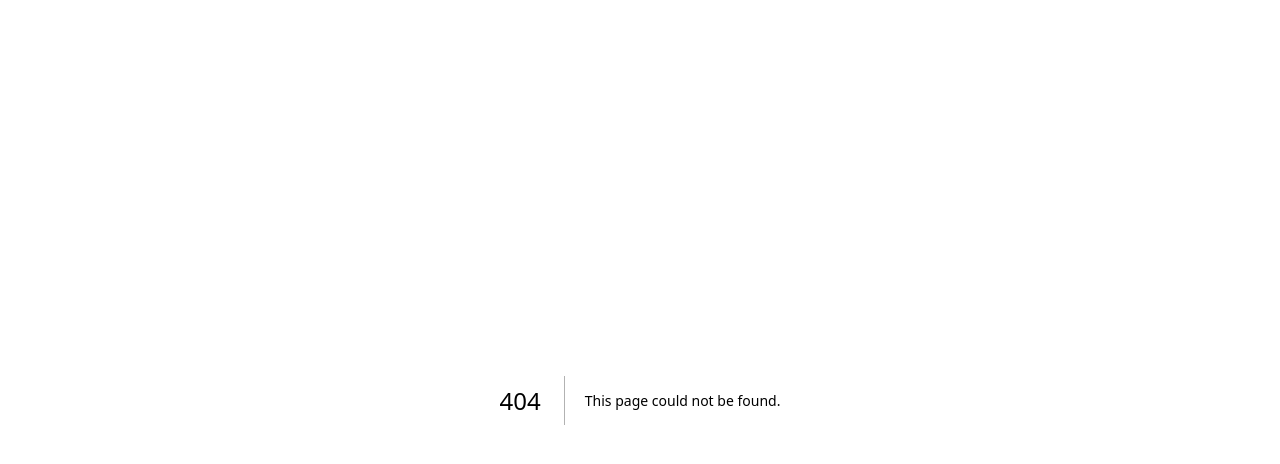
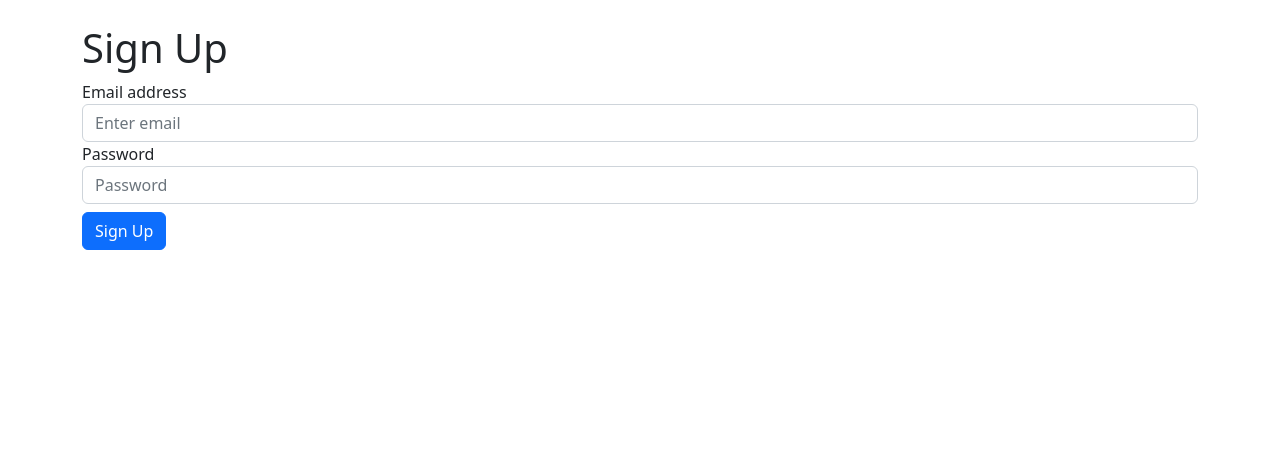
Before and after one commit to torressam333/ticket-hub-microservices, a Next.js app in the folder tickethub-client/: page /auth/signup in a window 1280 px wide. Before the commit this address had no page. Shown: the top 464 px of the page. Built offline with nearby package versions, Linux system fonts and the light colour scheme.

Commit message:
Build basic UI for auth sign up form

```diff
--- /dev/null
+++ b/tickethub-client/pages/auth/signup.js
@@ -0,0 +1,27 @@
+import React from 'react';
+
+const signup = () => {
+  return (
+    <form className='container pt-4'>
+      <h1>Sign Up</h1>
+      <div class='form-group'>
+        <label for='exampleInputEmail1'>Email address</label>
+        <input
+          type='email'
+          class='form-control'
+          aria-describedby='emailHelp'
+          placeholder='Enter email'
+        />
+      </div>
+      <div class='form-group'>
+        <label for='password'>Password</label>
+        <input type='password' class='form-control' placeholder='Password' />
+      </div>
+      <button type='submit' class='btn btn-primary mt-2'>
+        Sign Up
+      </button>
+    </form>
+  );
+};
+
+export default signup;
```
